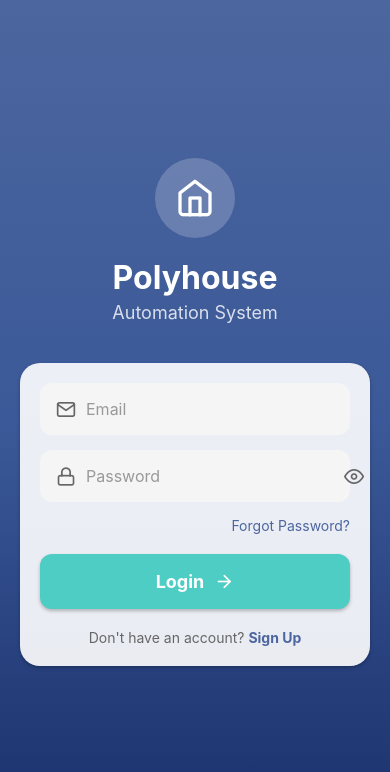
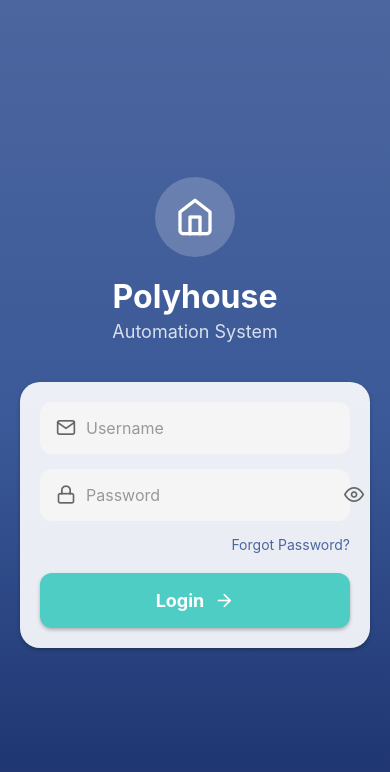
Before and after one commit to drockparashar/FarmAutomation-App, a React Native app: screen /Login in a window 390 px wide. Shown: the top 772 px of the page. Built offline with nearby package versions, Linux system fonts and the light colour scheme.

Commit message:
Added files

```diff
--- a/screens/LoginScreen.js
+++ b/screens/LoginScreen.js
@@ -10,10 +10,13 @@ import {
   SafeAreaView,
   ScrollView,
   Keyboard,
-  ActivityIndicator
+  ActivityIndicator,
+  Alert
 } from 'react-native';
 import { LinearGradient } from 'expo-linear-gradient';
 import { Feather } from '@expo/vector-icons';
+import axios from 'axios';
+import AsyncStorage from '@react-native-async-storage/async-storage';
 
 const InputField = ({ icon, placeholder, value, onChangeText, secureTextEntry, keyboardType }) => {
   const [isFocused, setIsFocused] = useState(false);
@@ -43,22 +46,43 @@ const InputField = ({ icon, placeholder, value, onChangeText, secureTextEntry, k
 };
 
 const LoginScreen = ({ navigation }) => {
-  const [email, setEmail] = useState('');
+  const [username, setUsername] = useState('');
   const [password, setPassword] = useState('');
   const [isLoading, setIsLoading] = useState(false);
 
   const handleLogin = async () => {
     Keyboard.dismiss();
-    if (!email || !password) {
+    if (!username || !password) {
+      Alert.alert("Validation Error", "Username and password are required.");
       return;
     }
 
     setIsLoading(true);
     try {
-      await new Promise(resolve => setTimeout(resolve, 1500));
-      navigation.navigate('Home');
+      const response = await axios.post(
+        "http://192.168.71.243:3000/api/auth/login", {
+          username,
+          password
+        });
+
+      if (response.data.token) {
+        await AsyncStorage.setItem("user-token", response.data.token);
+        navigation.navigate('Home');
+      } else {
+        Alert.alert("Login failed", "Invalid credentials, please try again.");
+      }
     } catch (error) {
-      // Handle error
+      console.error("Login request failed:", error);
+      if (error.response) {
+        // Server responded with a status other than 2xx
+        Alert.alert("Login Error", error.response.data.message || "Something went wrong. Please try again.");
+      } else if (error.request) {
+        // No response from server
+        Alert.alert("Network Error", "Please check your internet connection.");
+      } else {
+        // Something else went wrong
+        Alert.alert("Error", "An unexpected error occurred.");
+      }
     } finally {
       setIsLoading(false);
     }
@@ -94,10 +118,10 @@ const LoginScreen = ({ navigation }) => {
             <View style={styles.formContainer}>
               <InputField
                 icon="mail"
-                placeholder="Email"
-                value={email}
-                onChangeText={setEmail}
-                keyboardType="email-address"
+                placeholder="Username"
+                value={username}
+                onChangeText={setUsername}
+                keyboardType="default"
               />
 
               <InputField
@@ -128,17 +152,6 @@ const LoginScreen = ({ navigation }) => {
                     <Feather name="arrow-right" size={20} color="#FFF" />
                   </>
                 )}
-              </TouchableOpacity>
-
-              <TouchableOpacity
-                style={styles.signupButton}
-                onPress={() => {
-                  Keyboard.dismiss();
-                  navigation.navigate('SignUp');
-                }}
-              >
-                <Text style={styles.signupText}>Don't have an account? </Text>
-                <Text style={styles.signupLink}>Sign Up</Text>
               </TouchableOpacity>
             </View>
           </ScrollView>
```
Also changed, not shown: package.json (+4 -3 lines), 1 other file (tests, documents, lock files or other folders).
